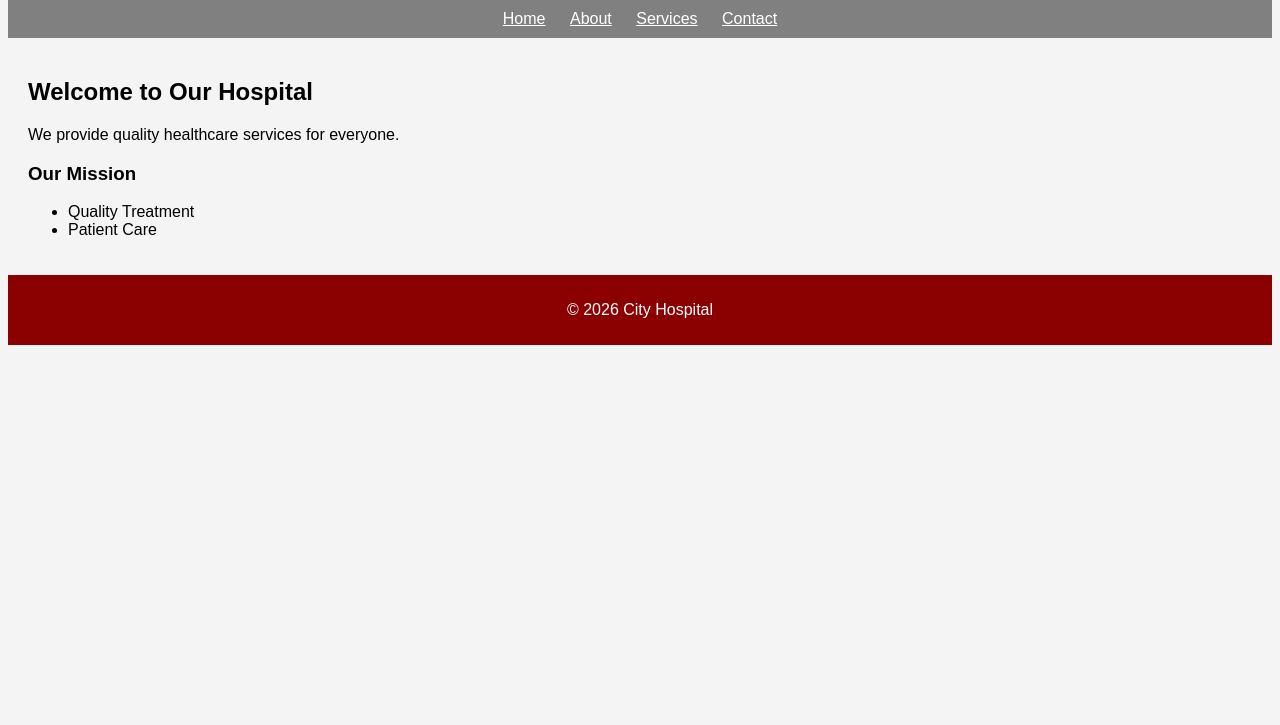
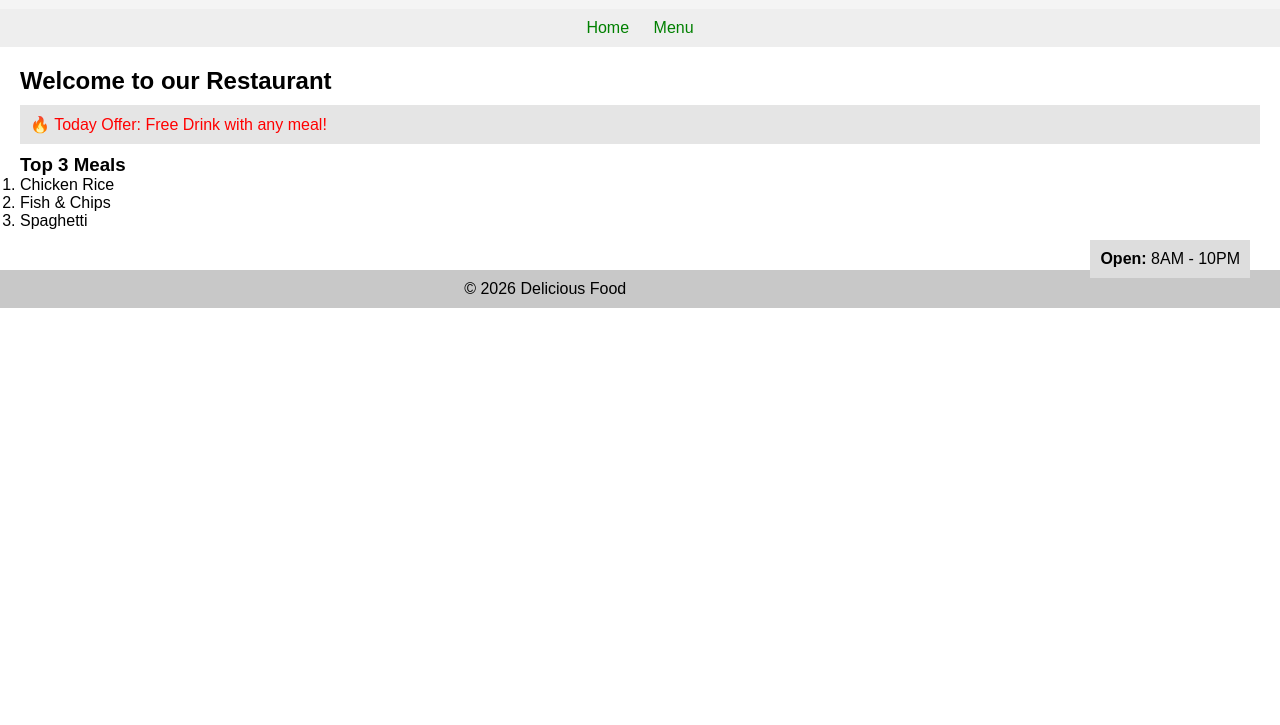
Before and after one commit to hafsashyusuf-source/Hafsa-yuusuf-ahmed-, a plain HTML site: page index.html in a window 1280 px wide. Shown: the part 75-800 px from the top of the page. Drawn offline with Linux system fonts and the light colour scheme.

Commit message:
Add files via upload

```diff
--- a/index.html
+++ b/index.html
@@ -1,35 +1,112 @@
 <!DOCTYPE html>
-<html>
+<html lang="en">
 <head>
-  <title>Hospital - Home</title>
+    <meta charset="UTF-8">
+    <title>Delicious Food</title>
+
+    <style>
+        /* Universal Selector */
+        * {
+            margin: 0;
+            padding: 0;
+            box-sizing: border-box;
+        }
+
+        /* Body */
+        body {
+            font-family: Arial, sans-serif;
+        }
+
+        /* ID Selector */
+        #logo {
+            background-color: #f4f4f4;
+            text-align: center;
+            padding: 15px;
+        }
+
+        /* Class Selector */
+        .special {
+            color: hsl(0, 100%, 50%);
+            background-color: rgba(0, 0, 0, 0.1);
+            padding: 10px;
+            margin: 10px 0;
+        }
+
+        /* Descendant Selector */
+        nav a {
+            color: green;
+            text-decoration: none;
+            margin: 10px;
+        }
+
+        nav ul {
+            list-style: none;
+            padding: 10px;
+            background: #eee;
+            text-align: center;
+        }
+
+        nav li {
+            display: inline;
+        }
+
+        main {
+            padding: 20px;
+        }
+
+        .box {
+            float: right;
+            padding: 10px;
+            background: #ddd;
+            margin: 10px;
+        }
+
+        footer {
+            background-color: rgb(200, 200, 200);
+            text-align: center;
+            padding: 10px;
+            margin-top: 20px;
+        }
+    </style>
 </head>
-<body style="background-color: #f4f4f4; font-family: Arial;">
 
-<header style="background: darkred; color: white; padding: 15px; text-align: center;">
-  <h1 style="margin:0;">City Hospital</h1>
-</header>
+<body>
 
-<nav style="background: gray; padding: 10px; text-align:center;">
-  <a href="index.html" style="margin:10px; color:white;">Home</a>
-  <a href="about.html" style="margin:10px; color:white;">About</a>
-  <a href="services.html" style="margin:10px; color:white;">Services</a>
-  <a href="contact.html" style="margin:10px; color:white;">Contact</a>
-</nav>
+    <!-- Header -->
+    <header id="logo">
+        <h1 style="color:red;">🍽 Delicious Food</h1>
+    </header>
 
-<main style="padding:20px;">
-  <h2>Welcome to Our Hospital</h2>
-  <p>We provide quality healthcare services for everyone.</p>
+    <!-- Navigation -->
+    <nav>
+        <ul>
+            <li><a href="index.html">Home</a></li>
+            <li><a href="menu.html">Menu</a></li>
+        </ul>
+    </nav>
 
-  <h3>Our Mission</h3>
-  <ul>
-    <li>Quality Treatment</li>
-    <li>Patient Care</li>
-  </ul>
-</main>
+    <!-- Main Content -->
+    <main>
+        <h2>Welcome to our Restaurant</h2>
 
-<footer style="background:darkred; color:white; text-align:center; padding:10px;">
-  <p>© 2026 City Hospital</p>
-</footer>
+        <p class="special">🔥 Today Offer: Free Drink with any meal!</p>
+
+        <h3>Top 3 Meals</h3>
+        <ol>
+            <li>Chicken Rice</li>
+            <li>Fish & Chips</li>
+            <li>Spaghetti</li>
+        </ol>
+
+        <div class="box">
+            <p><b>Open:</b> 8AM - 10PM</p>
+        </div>
+    </main>
+
+    <!-- Footer -->
+    <footer>
+        <p>© 2026 Delicious Food</p>
+    </footer>
 
 </body>
 </html>
```
Also changed, not shown: menu.html (added, +101 -0 lines).
